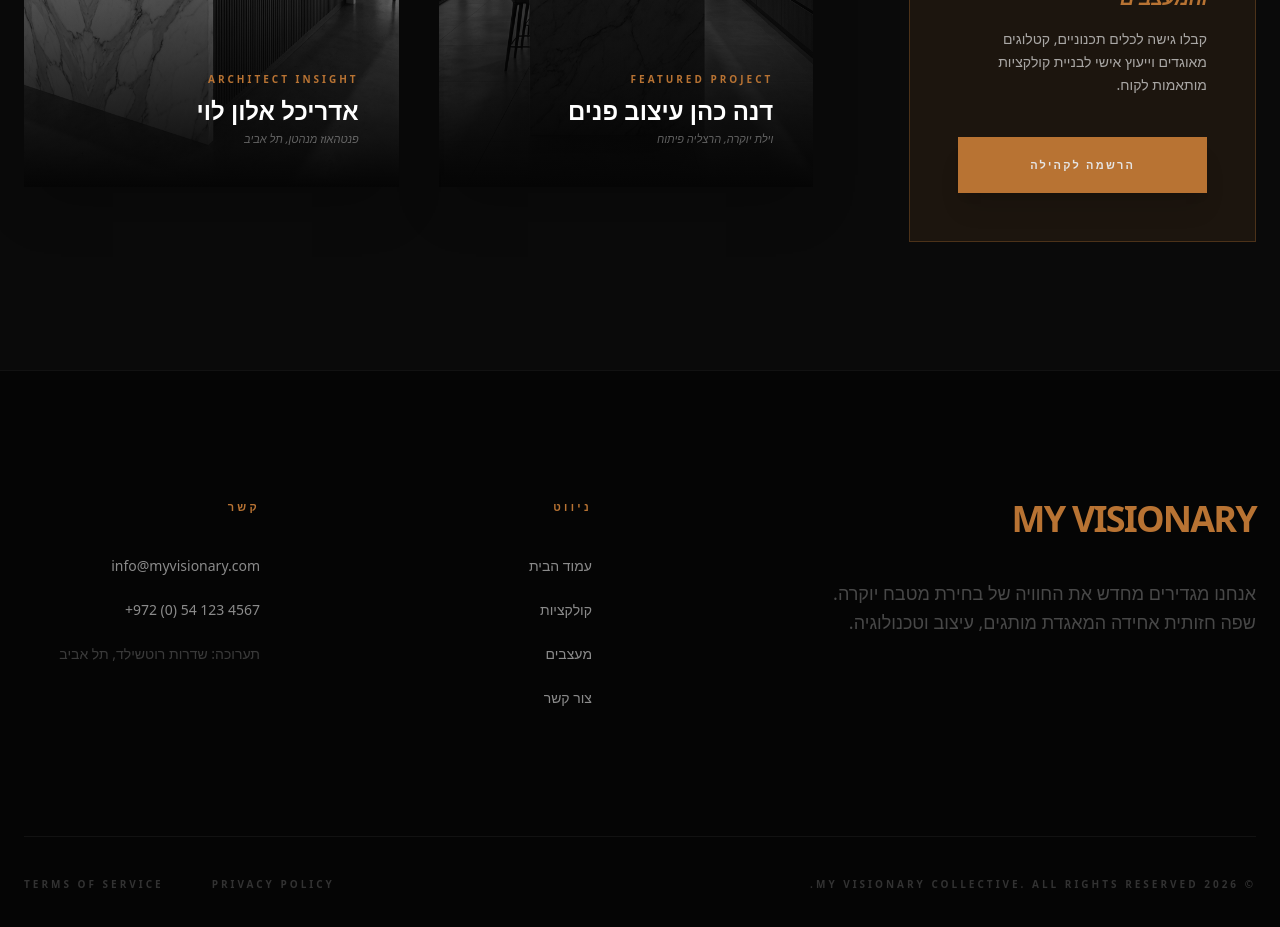
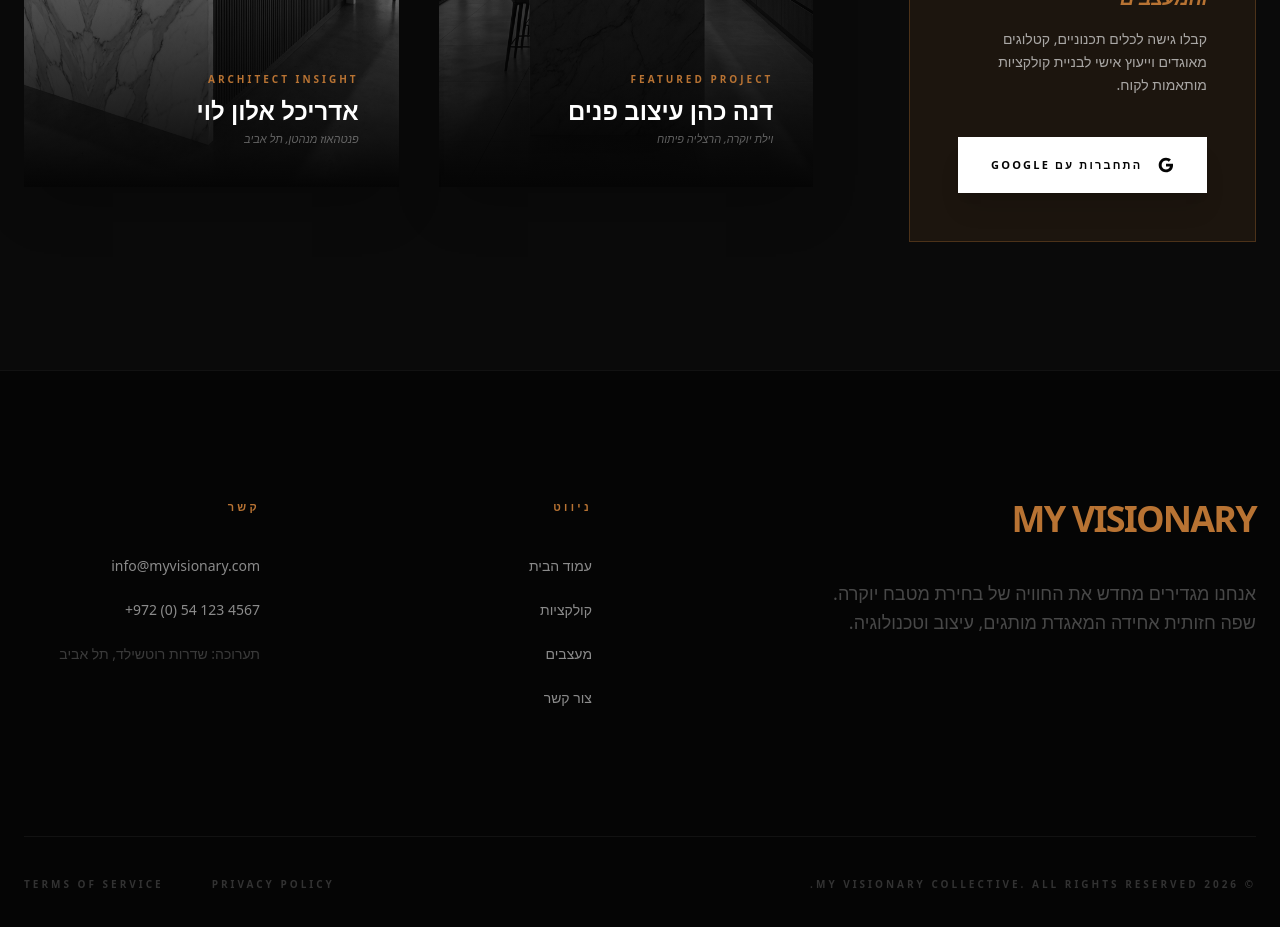
Before and after one commit to royvalar/my-visionary-app, a Next.js app: page / in a window 1280 px wide. Shown: the part 3020-3947 px from the top of the page. Built offline with nearby package versions, Linux system fonts and the light colour scheme.

Commit message:
Integrate Firebase, add Google Sign-in to Architects Zone, and fix site preview

```diff
--- a/package.json
+++ b/package.json
@@ -9,6 +9,7 @@
     "lint": "eslint"
   },
   "dependencies": {
+    "firebase": "^12.8.0",
     "next": "16.1.6",
     "react": "19.2.3",
     "react-dom": "19.2.3"
--- a/src/app/page.tsx
+++ b/src/app/page.tsx
@@ -2,6 +2,7 @@ import Header from "@/components/layout/Header";
 import Footer from "@/components/layout/Footer";
 import { collections } from "@/data/collections";
 import Link from "next/link";
+import GoogleSignInButton from "@/components/auth/GoogleSignInButton";
 
 export default function Home() {
   return (
@@ -119,9 +120,11 @@ export default function Home() {
               <div className="bg-copper/10 border border-copper/30 p-12 text-right">
                 <h4 className="text-xl font-bold mb-4 text-copper italic tracking-tight">הצטרפות למועדון האדריכלים והמעצבים</h4>
                 <p className="text-sm mb-10 text-offWhite/70 leading-relaxed font-light">קבלו גישה לכלים תכנוניים, קטלוגים מאוגדים וייעוץ אישי לבניית קולקציות מותאמות לקוח.</p>
-                <button className="w-full bg-copper py-5 text-[11px] font-bold uppercase tracking-[0.2em] hover:bg-white hover:text-black transition-all shadow-xl">
-                  הרשמה לקהילה
-                </button>
+                <div className="flex justify-end">
+                  <div className="w-full">
+                    <GoogleSignInButton />
+                  </div>
+                </div>
               </div>
             </div>
 
--- /dev/null
+++ b/src/components/auth/GoogleSignInButton.tsx
@@ -0,0 +1,50 @@
+'use client';
+
+import React from 'react';
+import { GoogleAuthProvider, signInWithPopup } from 'firebase/auth';
+import { auth } from '@/lib/firebase';
+
+const GoogleSignInButton = () => {
+    const handleSignIn = async () => {
+        const provider = new GoogleAuthProvider();
+        try {
+            const result = await signInWithPopup(auth, provider);
+            // The signed-in user info.
+            const user = result.user;
+            console.log('Successfully signed in:', user.displayName);
+        } catch (error: any) {
+            console.error('Error during Google sign-in:', error.message);
+        }
+    };
+
+    return (
+        <div className="flex justify-start"> {/* Maintained RTL alignment via parent container */}
+            <button
+                onClick={handleSignIn}
+                className="w-full bg-white text-black py-5 text-[11px] font-bold uppercase tracking-[0.2em] hover:bg-copper hover:text-white transition-all shadow-xl flex items-center justify-center gap-4"
+            >
+                <svg className="w-4 h-4" viewBox="0 0 24 24">
+                    <path
+                        fill="currentColor"
+                        d="M22.56 12.25c0-.78-.07-1.53-.2-2.25H12v4.26h5.92c-.26 1.37-1.04 2.53-2.21 3.31v2.77h3.57c2.08-1.92 3.28-4.74 3.28-8.09z"
+                    />
+                    <path
+                        fill="currentColor"
+                        d="M12 23c2.97 0 5.46-.98 7.28-2.66l-3.57-2.77c-.98.66-2.23 1.06-3.71 1.06-2.86 0-5.29-1.93-6.16-4.53H2.18v2.84C3.99 20.53 7.7 23 12 23z"
+                    />
+                    <path
+                        fill="currentColor"
+                        d="M5.84 14.1c-.22-.66-.35-1.36-.35-2.1s.13-1.44.35-2.1V7.06H2.18C1.43 8.55 1 10.22 1 12s.43 3.45 1.18 4.94l3.66-2.84z"
+                    />
+                    <path
+                        fill="currentColor"
+                        d="M12 5.38c1.62 0 3.06.56 4.21 1.66l3.15-3.15C17.45 2.09 14.97 1 12 1 7.7 1 3.99 3.47 2.18 7.06l3.66 2.84c.87-2.6 3.3-4.52 6.16-4.52z"
+                    />
+                </svg>
+                התחברות עם Google
+            </button>
+        </div>
+    );
+};
+
+export default GoogleSignInButton;
--- /dev/null
+++ b/src/lib/firebase.ts
@@ -0,0 +1,24 @@
+// Import the functions you need from the SDKs you need
+import { initializeApp, getApps, getApp } from "firebase/app";
+import { getAuth } from "firebase/auth";
+import { getAnalytics, isSupported } from "firebase/analytics";
+
+// Your web app's Firebase configuration
+const firebaseConfig = {
+    apiKey: "AIzaSyCtJF_kPfHSOdzv8o0rnzT6MHB7X49LZgU",
+    authDomain: "my-visionary.firebaseapp.com",
+    projectId: "my-visionary",
+    storageBucket: "my-visionary.firebasestorage.app",
+    messagingSenderId: "135360692874",
+    appId: "1:135360692874:web:6faf98aa9a2d23e90a6373",
+    measurementId: "G-8EPMKLGY9B"
+};
+
+// Initialize Firebase
+const app = getApps().length > 0 ? getApp() : initializeApp(firebaseConfig);
+const auth = getAuth(app);
+
+// Analytics is only supported in browser environments
+const analytics = typeof window !== 'undefined' ? isSupported().then(yes => yes ? getAnalytics(app) : null) : null;
+
+export { app, auth, analytics };
```
Also changed, not shown: prototype_backup/index.html (renamed from index.html), prototype_backup/matte-black.html (renamed from matte-black.html), prototype_backup/retro-classic.html (renamed from retro-classic.html), prototype_backup/rose-gold.html (renamed from rose-gold.html), 1 other file (tests, documents, lock files or other folders).
